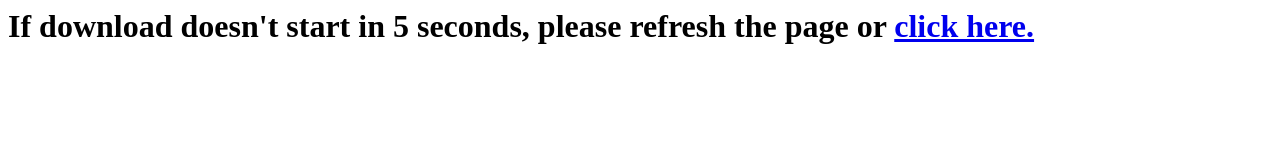
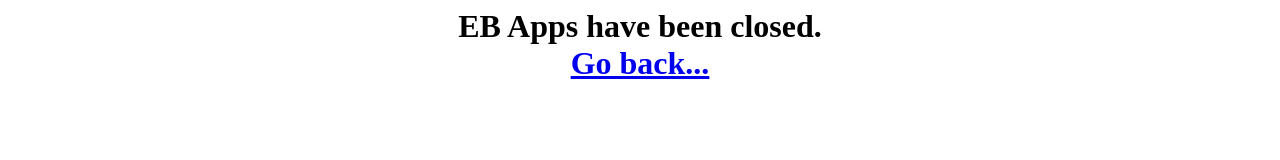
Before and after one commit to gureks/tafsmun.com, a plain HTML site: page templates/ebapps.html in a window 1280 px wide. Drawn offline with Linux system fonts and the light colour scheme.

Commit message:
Change EBAPPS

```diff
--- a/templates/ebapps.html
+++ b/templates/ebapps.html
@@ -1,9 +1,12 @@
 <html>
     <head>
-	<meta http-equiv="refresh" content="3; URL='https://doc-08-38-docs.googleusercontent.com/docs/securesc/5bua2nminta2rk3uuephu117s1fs1niq/vuoda0t4r3jas1goq258i3fcv5iq15h0/1476180000000/11473977389400121515/10895790421094201778/0BzAbvb6D0Z4tdnFyNUlHMVoxZDQ?e=download&nonce=qhdlr1j14nl4u&user=10895790421094201778&hash=7n8pj449207oar98i3vdgqqnmn55rddb'" />
-        <title>Redirecting...</title>
+        <title>Apps Closed</title>
     </head>
     <body>
-        <h1>If download doesn't start in 5 seconds, please refresh the page or <a href="https://doc-08-38-docs.googleusercontent.com/docs/securesc/5bua2nminta2rk3uuephu117s1fs1niq/vuoda0t4r3jas1goq258i3fcv5iq15h0/1476180000000/11473977389400121515/10895790421094201778/0BzAbvb6D0Z4tdnFyNUlHMVoxZDQ?e=download&nonce=qhdlr1j14nl4u&user=10895790421094201778&hash=7n8pj449207oar98i3vdgqqnmn55rddb">click here.</a></h1>
+    	<center>
+        	<h1>EB Apps have been closed.
+        	<br/><a href="/">Go back...</a>
+        	</h1>
+    	</center>
     </body>
 </html>
```
